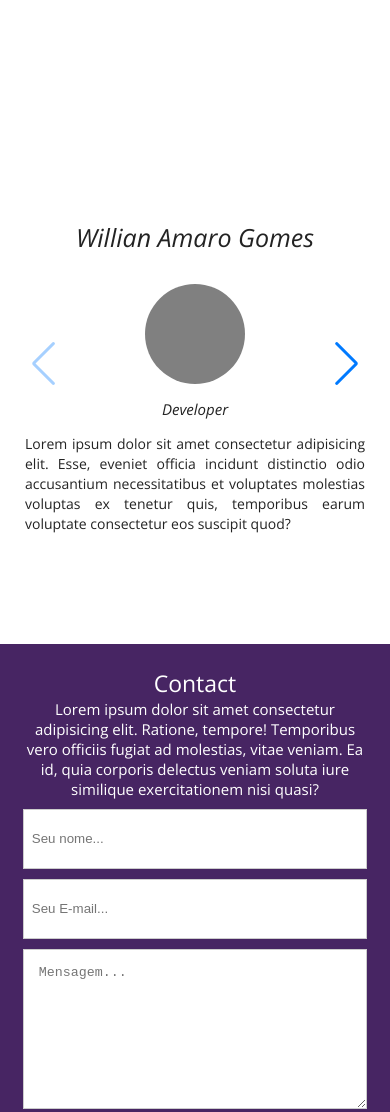
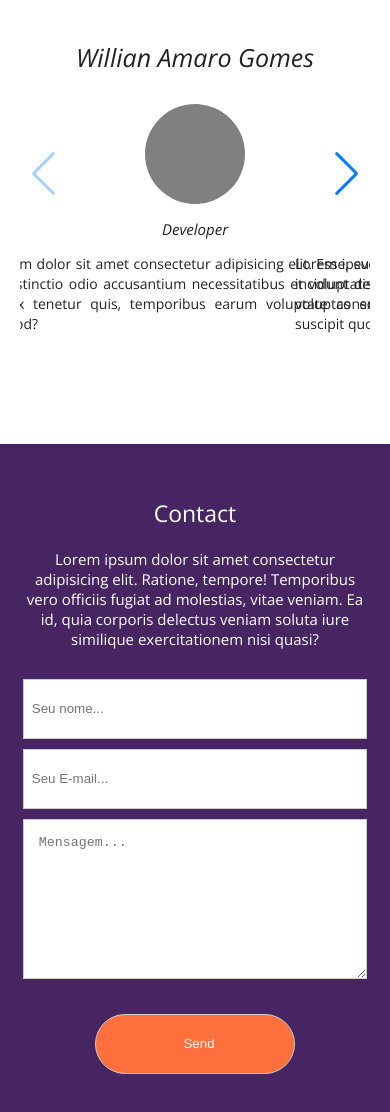
Before and after one commit to williangomesdev/projetsimplepage3, a plain HTML site: page index.html in a window 390 px wide. Shown: the part 2400-3512 px from the top of the page. Drawn offline with nearby package versions, Linux system fonts and the light colour scheme; some packages are replaced by stand-ins of ours.

Commit message:
Responsive

```diff
--- a/css/footer.css
+++ b/css/footer.css
@@ -19,11 +19,13 @@ footer {
 .footerRight h2 {
     font-size: 23px;
     font-weight: lighter;
+    margin: 1rem 0;
 }
 
 .footerLeft p {
     font-weight: lighter;
     font-size: 15px;
+    margin: 2rem 0;
 }
 
 .footerLeft form input[type=text],
@@ -41,15 +43,16 @@ footer {
     width: 100%;
     max-width: 480px;
     height: 160px;
-    margin-top: 10px;
     padding: 15px;
     border: 1px solid #cccccc;
+    margin: 1rem 0;
+
 }
 
 .footerLeft input.btnOrg[type=text] {
     display: block;
     width: 200px;
-    margin-top: 10px;
+    margin: 2rem 0;
 }
 
 .footerRight .map {
--- a/css/responsive.css
+++ b/css/responsive.css
@@ -17,7 +17,6 @@
         width: 100%;
         text-align: center;
         padding: 20px;
-        margin-top: 90px;
     }
 
     .sec3RWrap h2 {
@@ -76,6 +75,16 @@
     section.section3 .sec3Left,
     section.section3 .sec3Right {
         width: 100%;
+
+    }
+
+    section.section3 .sec3Right {
+        padding: 0 0 90px 0;
+
+    }
+
+    .sec3RWrap p {
+        width: 50rem;
     }
 
     footer {
@@ -91,9 +100,10 @@
         display: flex;
         flex-direction: column;
         align-items: center;
+        margin: 2rem;
     }
 
     .footerLeft input.btnOrg[type=text] {
-        margin: 10px auto;
+        margin: 2rem auto;
     }
 }
```
Also changed, not shown: index.html (+0 -13 lines).
